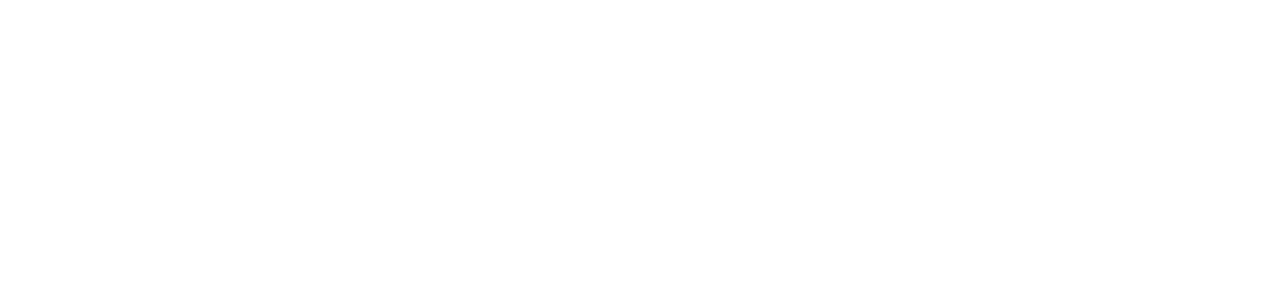
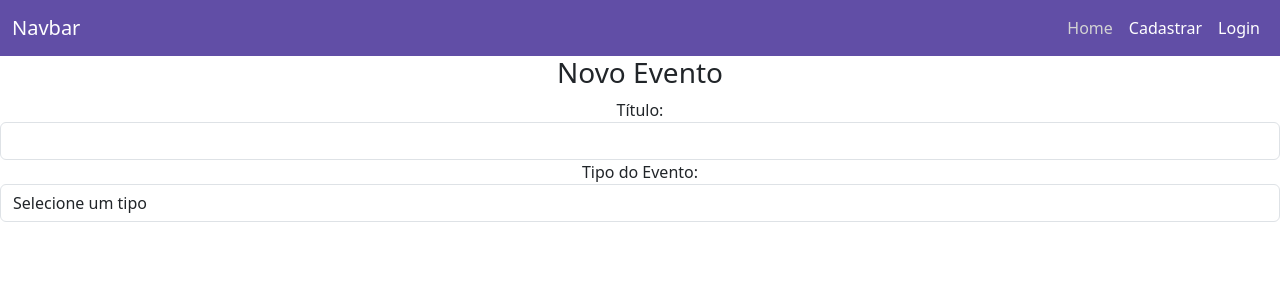
Before and after one commit to DebsLorena/events, a React (Vite) app: page /criar_evento in a window 1280 px wide. Before the commit this address had no page. Shown: the top 300 px of the page. Built offline with nearby package versions, Linux system fonts and the light colour scheme.

Commit message:
feat: events

```diff
--- a/src/App.tsx
+++ b/src/App.tsx
@@ -7,6 +7,7 @@
 import { store } from './store';
 import { Provider } from 'react-redux';
 import { NewPassword } from './view/newPassword';
+import { Event } from './view/event';
 
 export function App() {
   return (
@@ -17,6 +18,7 @@
           <Route path="/novo_usuario" element={<NewUser />} />
           <Route path="/login" element={<Login />} />
           <Route path="/recuperar_senha" element={<NewPassword />} />
+          <Route path="/criar_evento" element={<Event />} />
         </Routes>
       </Router>
     </Provider>
--- a/src/components/navbar/index.tsx
+++ b/src/components/navbar/index.tsx
@@ -25,7 +25,7 @@
                         </li>
                         {usuarioLogado > 0 ?
                             <>
-                                <li className="nav-item "><Link className="nav-link text-white" aria-current="page" to="/">Publicar Evento</Link></li>
+                                <li className="nav-item "><Link className="nav-link text-white" aria-current="page" to="/criar_evento">Publicar Evento</Link></li>
                                 <li className="nav-item "><Link className="nav-link" aria-current="page" to="/">Meus Eventos</Link></li>
                                 <li className="nav-item "><Link className="nav-link" aria-current="page" onClick={() => dispatch({ type: 'LOT_OUT' })} to="#" >Sair</Link></li>
                             </>
--- /dev/null
+++ b/src/view/event/index.tsx
@@ -0,0 +1,34 @@
+import React from "react"
+import { Navbar } from "../../components/navbar"
+
+export function Event() {
+    return (
+        <>
+            <Navbar />
+            <div className="col-12 text-center">
+                <div className="row">
+                    <h3 className="mx-auto font-weight-bold">Novo Evento</h3>
+                </div>
+
+                <form>
+                    <div className="form-group">
+                        <label>Título:</label>
+                        <input type="text" className="form-control"></input>
+                    </div>
+
+                    <div className="form-group">
+                        <label>Tipo do Evento:</label>
+                        <select className="form-control">
+                            <option disabled selected> Selecione um tipo</option>
+                            <option>Festa</option>
+                            <option>Teatro</option>
+                            <option>Show</option>
+                            <option>Eventos</option>
+                        </select>
+
+                    </div>
+                </form>
+            </div>
+        </>
+    )
+}
--- a/src/view/newPassword/index.tsx
+++ b/src/view/newPassword/index.tsx
@@ -1,5 +1,4 @@
 import React, { useState } from "react"
-import './styles.css'
 import { Navbar } from "../../components/navbar"
 import { getAuth, sendPasswordResetEmail } from "firebase/auth"
 import { app } from "../../config/firebase"
```
Also changed, not shown: src/view/newPassword/styles.css (deleted).
